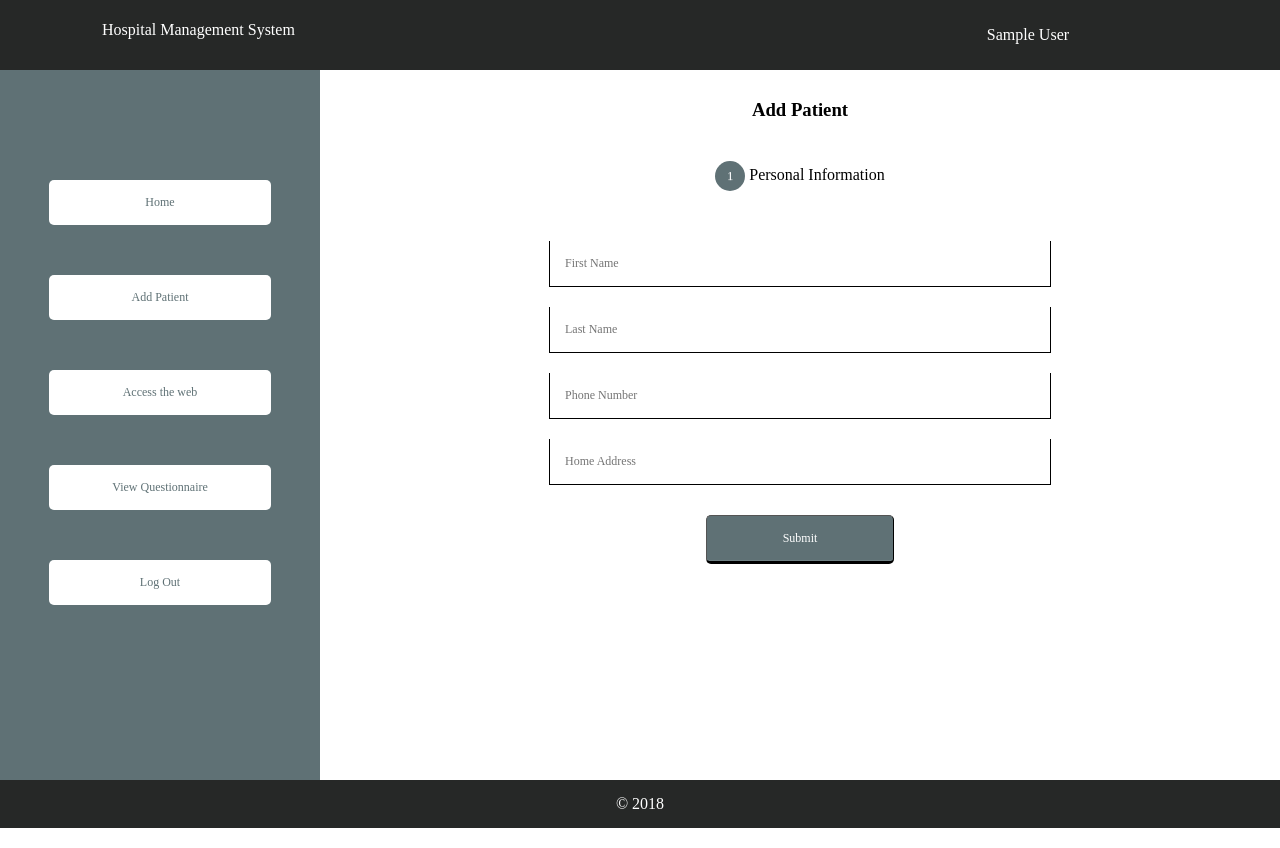
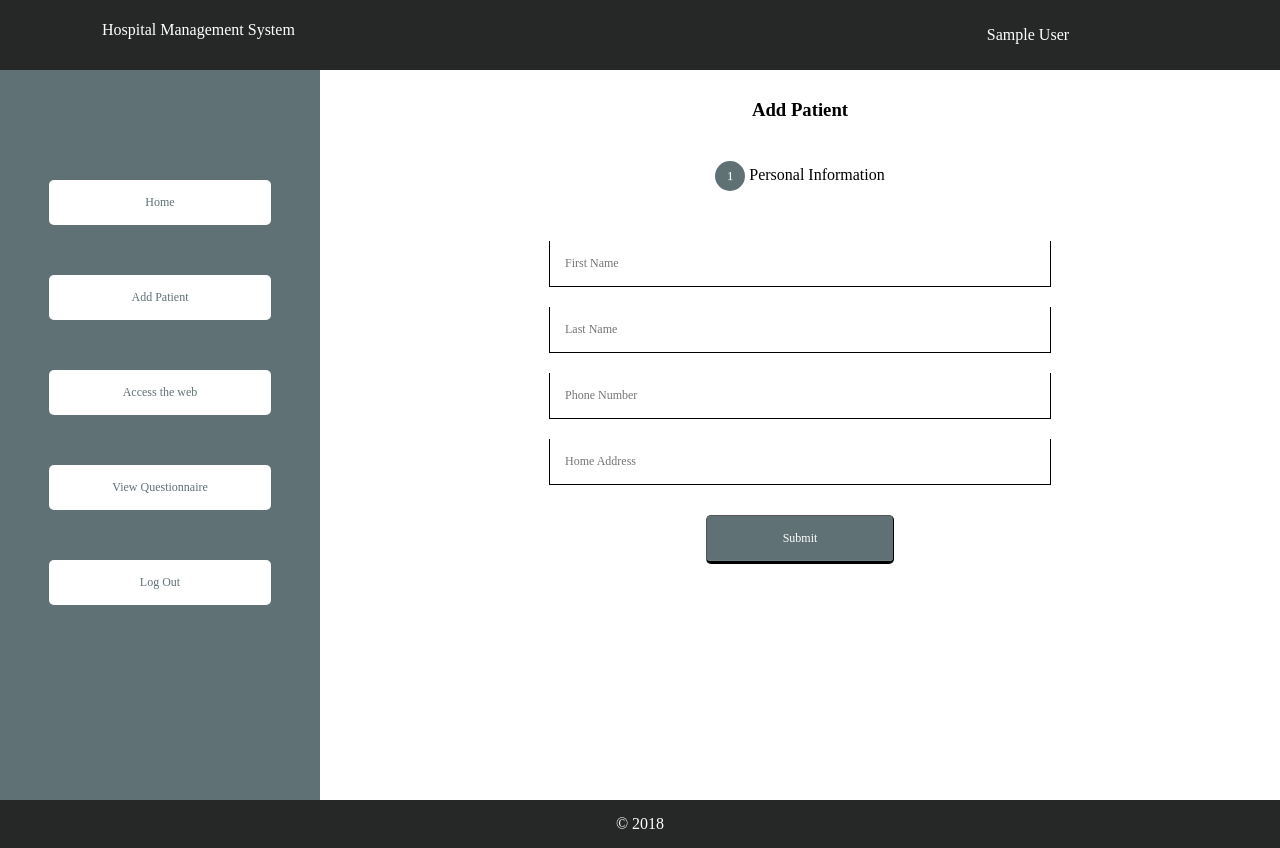
Before and after one commit to BenjaminAlamu/MedicalSystem-CSC405, a PHP site: page /addpatient.php in a window 1280 px wide. Run offline with PHP 8.4, Linux system fonts and the light colour scheme; the visitor is signed in with stand-in values (Sample User, id 1).

Commit message:
Little css Fix

```diff
--- a/css/forms.css
+++ b/css/forms.css
@@ -32,7 +32,7 @@ html,body{
       text-align: center;
       margin-top: 50px;
       flex-grow: inherit;
-      min-height: calc(100vh - 150px);
+      min-height: calc(100vh - 130px);
 
   }
 
```
